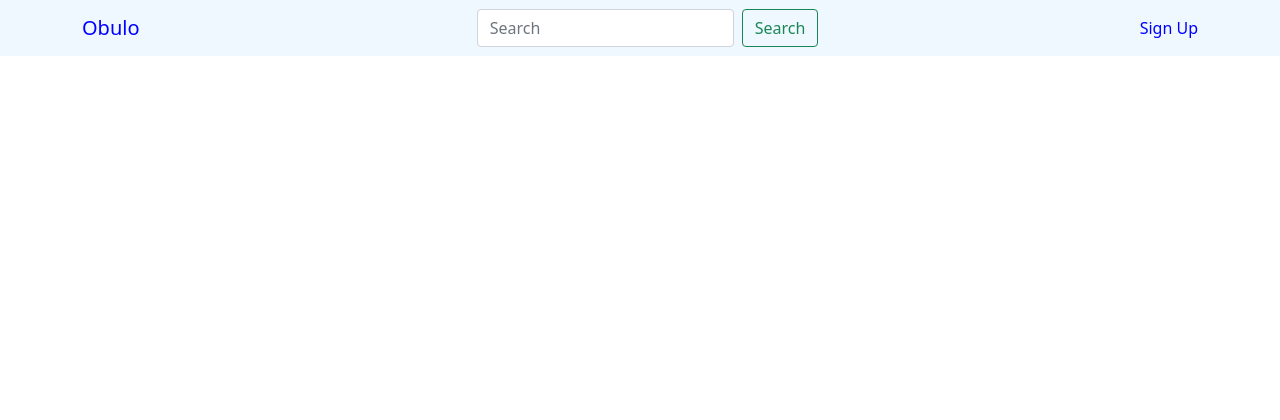
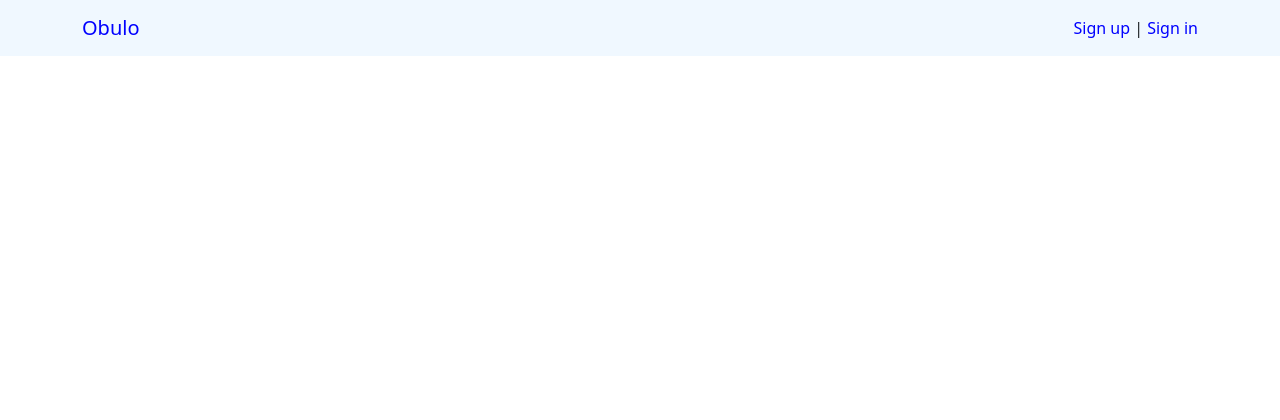
Before and after one commit to marobo/obulo, a Django app: template templates/base_site.html in a window 1280 px wide. Shown: the top 420 px of the page. Run offline with Django 4.2, Linux system fonts and the light colour scheme; the template is opened without the code that fills it, so the values that code supplies are empty.

Commit message:
deleted search form at header navbar

```diff
--- a/templates/base_site.html
+++ b/templates/base_site.html
@@ -4,11 +4,10 @@
 <nav class="navbar bg-body-tertiary">
     <div class="container">
         <a href="/" class="navbar-brand">Obulo</a>
-        <form class="d-flex" role="search">
-            <input class="form-control me-2" type="search" placeholder="Search" aria-label="Search">
-            <button class="btn btn-outline-success" type="submit">Search</button>
-        </form>
-        <a  href="{% url 'create_account' %}">Sign Up</a>
+        <span class="navbar-text">
+            <a  href="{% url 'create_account' %}">Sign up</a> |
+            <a  href="{% url 'login' %}">Sign in</a>
+        </span>
     </div>
 </nav>
 {% endblock %}
```
